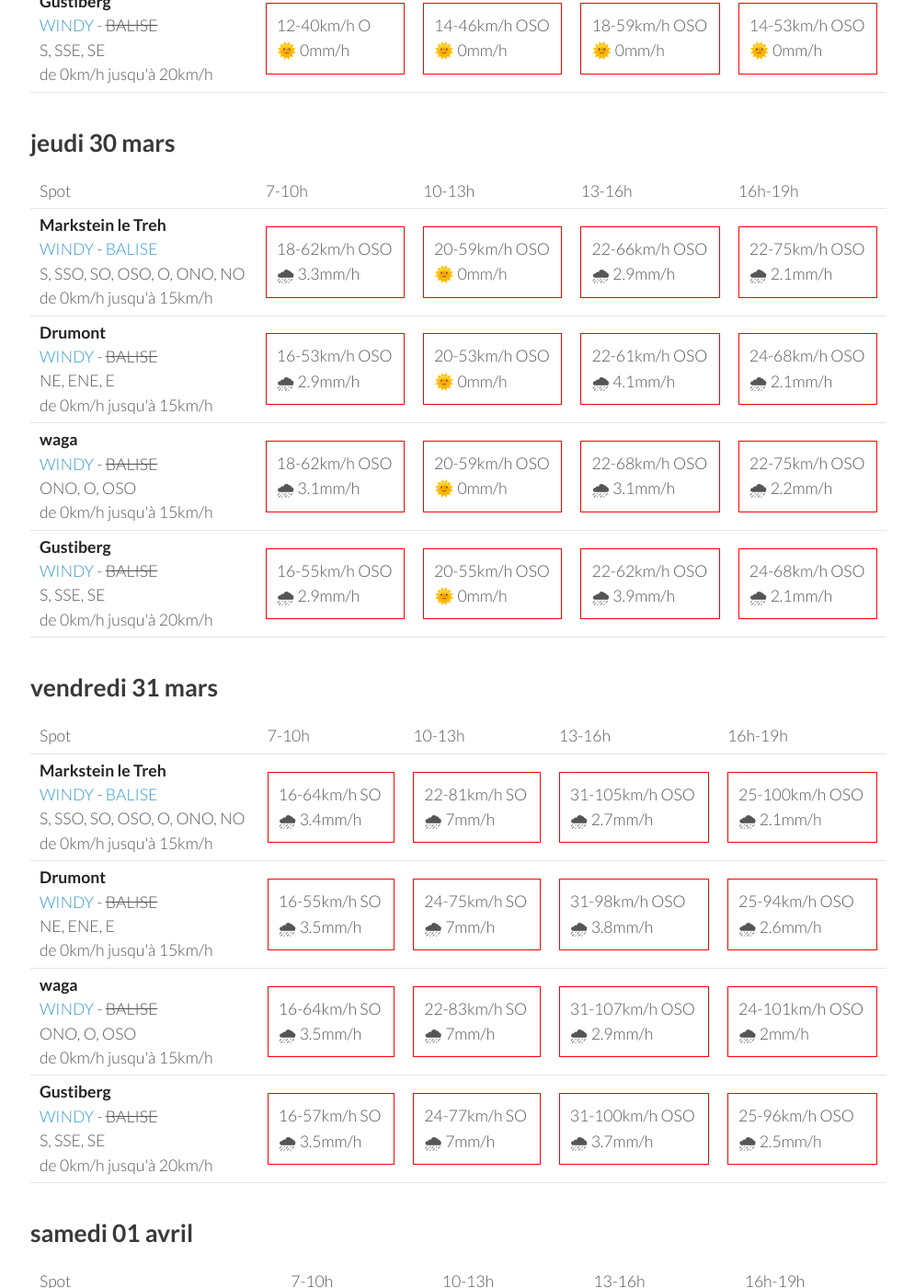
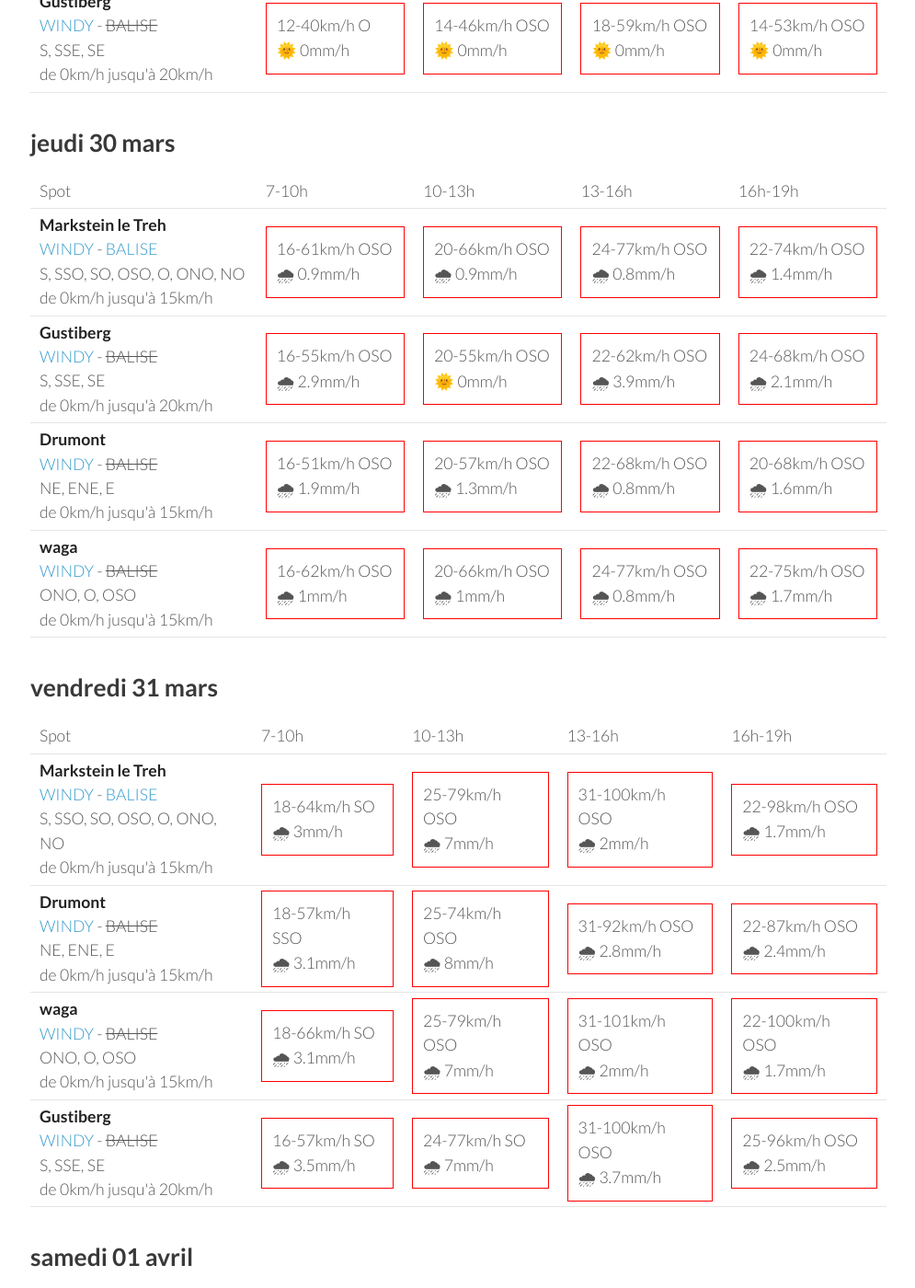
Before and after one commit to parapente-dans-le-nord/parapente-dans-le-nord.github.io, a Jekyll site: the page built from vosges.markdown, in a window 1280 px wide and 1400 px high, scrolled down 1918 px. Shown: the whole window at 92% size, without its empty margins (25-1020 px from the left). Built offline with Jekyll 4.4.1, drawn with Linux system fonts in a browser that asks for light colours; some of the changed text lies outside the part shown.

Commit message:
update index.markdown

```diff
--- a/vosges.markdown
+++ b/vosges.markdown
@@ -134,8 +134,8 @@ page mise à jour le lundi 27 mars 19:16
 
             <td><div class="not-flyable"><p>9-24km/h ONO</p><p>🌞 0mm/h</p></div></td>
             <td><div class="not-flyable"><p>14-53km/h OSO</p><p>🌞 0mm/h</p></div></td>
+            <td><div class="not-flyable"><p>24-66km/h OSO</p><p>🌞 0mm/h</p></div></td>
             <td><div class="not-flyable"><p>18-66km/h OSO</p><p>🌞 0mm/h</p></div></td>
-            <td><div class="not-flyable"><p>14-59km/h OSO</p><p>🌞 0mm/h</p></div></td>
 
 
     </tr>
@@ -144,8 +144,8 @@ page mise à jour le lundi 27 mars 19:16
 
             <td><div class="not-flyable"><p>12-31km/h OSO</p><p>🌞 0mm/h</p></div></td>
             <td><div class="not-flyable"><p>14-51km/h OSO</p><p>🌞 0mm/h</p></div></td>
-            <td><div class="not-flyable"><p>20-66km/h OSO</p><p>🌞 0mm/h</p></div></td>
-            <td><div class="not-flyable"><p>14-59km/h OSO</p><p>🌞 0mm/h</p></div></td>
+            <td><div class="not-flyable"><p>24-64km/h OSO</p><p>🌞 0mm/h</p></div></td>
+            <td><div class="not-flyable"><p>18-64km/h OSO</p><p>🌞 0mm/h</p></div></td>
 
 
     </tr>
@@ -153,9 +153,9 @@ page mise à jour le lundi 27 mars 19:16
         <td><strong>Drumont</strong><br><a href="https://windy.com/47.898/6.919?47.687,6.919,9,m:eYYagmG">WINDY</a> - <span class="no-balise"> BALISE </span><br> <span class="vent-favorable">NE, ENE, E</span><br><span class="force-vent">de 0km/h jusqu'à 15km/h</span> </td>
 
             <td><div class="not-flyable"><p>16-48km/h O</p><p>🌞 0mm/h</p></div></td>
-            <td><div class="not-flyable"><p>12-44km/h OSO</p><p>🌞 0mm/h</p></div></td>
-            <td><div class="not-flyable"><p>16-57km/h OSO</p><p>🌞 0mm/h</p></div></td>
-            <td><div class="not-flyable"><p>14-51km/h OSO</p><p>🌞 0mm/h</p></div></td>
+            <td><div class="not-flyable"><p>14-44km/h OSO</p><p>🌞 0mm/h</p></div></td>
+            <td><div class="not-flyable"><p>22-59km/h OSO</p><p>🌞 0mm/h</p></div></td>
+            <td><div class="not-flyable"><p>18-59km/h OSO</p><p>🌞 0mm/h</p></div></td>
 
 
     </tr>
@@ -188,30 +188,10 @@ page mise à jour le lundi 27 mars 19:16
 <tr>
         <td><strong>Markstein le Treh</strong><br><a href="https://windy.com/47.926/7.012?47.505,7.012,8,m:eY1agmQ">WINDY</a> - <span class=""><a href="http://www.balisemeteo.com/balise.php?idBalise=136">BALISE</a> </span><br> <span class="vent-favorable">S, SSO, SO, OSO, O, ONO, NO</span><br><span class="force-vent">de 0km/h jusqu'à 15km/h</span> </td>
 
-            <td><div class="not-flyable"><p>18-62km/h OSO</p><p>🌧 3.3mm/h</p></div></td>
-            <td><div class="not-flyable"><p>20-59km/h OSO</p><p>🌞 0mm/h</p></div></td>
-            <td><div class="not-flyable"><p>22-66km/h OSO</p><p>🌧 2.9mm/h</p></div></td>
-            <td><div class="not-flyable"><p>22-75km/h OSO</p><p>🌧 2.1mm/h</p></div></td>
-
-
-    </tr>
-<tr>
-        <td><strong>Drumont</strong><br><a href="https://windy.com/47.898/6.919?47.687,6.919,9,m:eYYagmG">WINDY</a> - <span class="no-balise"> BALISE </span><br> <span class="vent-favorable">NE, ENE, E</span><br><span class="force-vent">de 0km/h jusqu'à 15km/h</span> </td>
-
-            <td><div class="not-flyable"><p>16-53km/h OSO</p><p>🌧 2.9mm/h</p></div></td>
-            <td><div class="not-flyable"><p>20-53km/h OSO</p><p>🌞 0mm/h</p></div></td>
-            <td><div class="not-flyable"><p>22-61km/h OSO</p><p>🌧 4.1mm/h</p></div></td>
-            <td><div class="not-flyable"><p>24-68km/h OSO</p><p>🌧 2.1mm/h</p></div></td>
-
-
-    </tr>
-<tr>
-        <td><strong>waga</strong><br><a href="https://windy.com/47.903/6.996?47.900,6.983,15">WINDY</a> - <span class="no-balise"> BALISE </span><br> <span class="vent-favorable">ONO, O, OSO</span><br><span class="force-vent">de 0km/h jusqu'à 15km/h</span> </td>
-
-            <td><div class="not-flyable"><p>18-62km/h OSO</p><p>🌧 3.1mm/h</p></div></td>
-            <td><div class="not-flyable"><p>20-59km/h OSO</p><p>🌞 0mm/h</p></div></td>
-            <td><div class="not-flyable"><p>22-68km/h OSO</p><p>🌧 3.1mm/h</p></div></td>
-            <td><div class="not-flyable"><p>22-75km/h OSO</p><p>🌧 2.2mm/h</p></div></td>
+            <td><div class="not-flyable"><p>16-61km/h OSO</p><p>🌧 0.9mm/h</p></div></td>
+            <td><div class="not-flyable"><p>20-66km/h OSO</p><p>🌧 0.9mm/h</p></div></td>
+            <td><div class="not-flyable"><p>24-77km/h OSO</p><p>🌧 0.8mm/h</p></div></td>
+            <td><div class="not-flyable"><p>22-74km/h OSO</p><p>🌧 1.4mm/h</p></div></td>
 
 
     </tr>
@@ -222,6 +202,26 @@ page mise à jour le lundi 27 mars 19:16
             <td><div class="not-flyable"><p>20-55km/h OSO</p><p>🌞 0mm/h</p></div></td>
             <td><div class="not-flyable"><p>22-62km/h OSO</p><p>🌧 3.9mm/h</p></div></td>
             <td><div class="not-flyable"><p>24-68km/h OSO</p><p>🌧 2.1mm/h</p></div></td>
+
+
+    </tr>
+<tr>
+        <td><strong>Drumont</strong><br><a href="https://windy.com/47.898/6.919?47.687,6.919,9,m:eYYagmG">WINDY</a> - <span class="no-balise"> BALISE </span><br> <span class="vent-favorable">NE, ENE, E</span><br><span class="force-vent">de 0km/h jusqu'à 15km/h</span> </td>
+
+            <td><div class="not-flyable"><p>16-51km/h OSO</p><p>🌧 1.9mm/h</p></div></td>
+            <td><div class="not-flyable"><p>20-57km/h OSO</p><p>🌧 1.3mm/h</p></div></td>
+            <td><div class="not-flyable"><p>22-68km/h OSO</p><p>🌧 0.8mm/h</p></div></td>
+            <td><div class="not-flyable"><p>20-68km/h OSO</p><p>🌧 1.6mm/h</p></div></td>
+
+
+    </tr>
+<tr>
+        <td><strong>waga</strong><br><a href="https://windy.com/47.903/6.996?47.900,6.983,15">WINDY</a> - <span class="no-balise"> BALISE </span><br> <span class="vent-favorable">ONO, O, OSO</span><br><span class="force-vent">de 0km/h jusqu'à 15km/h</span> </td>
+
+            <td><div class="not-flyable"><p>16-62km/h OSO</p><p>🌧 1mm/h</p></div></td>
+            <td><div class="not-flyable"><p>20-66km/h OSO</p><p>🌧 1mm/h</p></div></td>
+            <td><div class="not-flyable"><p>24-77km/h OSO</p><p>🌧 0.8mm/h</p></div></td>
+            <td><div class="not-flyable"><p>22-75km/h OSO</p><p>🌧 1.7mm/h</p></div></td>
 
 
     </tr>
@@ -244,30 +244,30 @@ page mise à jour le lundi 27 mars 19:16
 <tr>
         <td><strong>Markstein le Treh</strong><br><a href="https://windy.com/47.926/7.012?47.505,7.012,8,m:eY1agmQ">WINDY</a> - <span class=""><a href="http://www.balisemeteo.com/balise.php?idBalise=136">BALISE</a> </span><br> <span class="vent-favorable">S, SSO, SO, OSO, O, ONO, NO</span><br><span class="force-vent">de 0km/h jusqu'à 15km/h</span> </td>
 
-            <td><div class="not-flyable"><p>16-64km/h SO</p><p>🌧 3.4mm/h</p></div></td>
-            <td><div class="not-flyable"><p>22-81km/h SO</p><p>🌧 7mm/h</p></div></td>
-            <td><div class="not-flyable"><p>31-105km/h OSO</p><p>🌧 2.7mm/h</p></div></td>
-            <td><div class="not-flyable"><p>25-100km/h OSO</p><p>🌧 2.1mm/h</p></div></td>
+            <td><div class="not-flyable"><p>18-64km/h SO</p><p>🌧 3mm/h</p></div></td>
+            <td><div class="not-flyable"><p>25-79km/h OSO</p><p>🌧 7mm/h</p></div></td>
+            <td><div class="not-flyable"><p>31-100km/h OSO</p><p>🌧 2mm/h</p></div></td>
+            <td><div class="not-flyable"><p>22-98km/h OSO</p><p>🌧 1.7mm/h</p></div></td>
 
 
     </tr>
 <tr>
         <td><strong>Drumont</strong><br><a href="https://windy.com/47.898/6.919?47.687,6.919,9,m:eYYagmG">WINDY</a> - <span class="no-balise"> BALISE </span><br> <span class="vent-favorable">NE, ENE, E</span><br><span class="force-vent">de 0km/h jusqu'à 15km/h</span> </td>
 
-            <td><div class="not-flyable"><p>16-55km/h SO</p><p>🌧 3.5mm/h</p></div></td>
-            <td><div class="not-flyable"><p>24-75km/h SO</p><p>🌧 7mm/h</p></div></td>
-            <td><div class="not-flyable"><p>31-98km/h OSO</p><p>🌧 3.8mm/h</p></div></td>
-            <td><div class="not-flyable"><p>25-94km/h OSO</p><p>🌧 2.6mm/h</p></div></td>
+            <td><div class="not-flyable"><p>18-57km/h SSO</p><p>🌧 3.1mm/h</p></div></td>
+            <td><div class="not-flyable"><p>25-74km/h OSO</p><p>🌧 8mm/h</p></div></td>
+            <td><div class="not-flyable"><p>31-92km/h OSO</p><p>🌧 2.8mm/h</p></div></td>
+            <td><div class="not-flyable"><p>22-87km/h OSO</p><p>🌧 2.4mm/h</p></div></td>
 
 
     </tr>
 <tr>
         <td><strong>waga</strong><br><a href="https://windy.com/47.903/6.996?47.900,6.983,15">WINDY</a> - <span class="no-balise"> BALISE </span><br> <span class="vent-favorable">ONO, O, OSO</span><br><span class="force-vent">de 0km/h jusqu'à 15km/h</span> </td>
 
-            <td><div class="not-flyable"><p>16-64km/h SO</p><p>🌧 3.5mm/h</p></div></td>
-            <td><div class="not-flyable"><p>22-83km/h SO</p><p>🌧 7mm/h</p></div></td>
-            <td><div class="not-flyable"><p>31-107km/h OSO</p><p>🌧 2.9mm/h</p></div></td>
-            <td><div class="not-flyable"><p>24-101km/h OSO</p><p>🌧 2mm/h</p></div></td>
+            <td><div class="not-flyable"><p>18-66km/h SO</p><p>🌧 3.1mm/h</p></div></td>
+            <td><div class="not-flyable"><p>25-79km/h OSO</p><p>🌧 7mm/h</p></div></td>
+            <td><div class="not-flyable"><p>31-101km/h OSO</p><p>🌧 2mm/h</p></div></td>
+            <td><div class="not-flyable"><p>22-100km/h OSO</p><p>🌧 1.7mm/h</p></div></td>
 
 
     </tr>
@@ -300,30 +300,30 @@ page mise à jour le lundi 27 mars 19:16
 <tr>
         <td><strong>waga</strong><br><a href="https://windy.com/47.903/6.996?47.900,6.983,15">WINDY</a> - <span class="no-balise"> BALISE </span><br> <span class="vent-favorable">ONO, O, OSO</span><br><span class="force-vent">de 0km/h jusqu'à 15km/h</span> </td>
 
-            <td><div class="not-flyable"><p>18-68km/h O</p><p>🌧 1.7mm/h</p></div></td>
-            <td><div class="not-flyable"><p>22-70km/h O</p><p>🌧 1mm/h</p></div></td>
-            <td><div class="not-flyable"><p>22-72km/h O</p><p>🌧 1.2mm/h</p></div></td>
-            <td><div class="not-flyable"><p>16-75km/h O</p><p>🌧 2.3mm/h</p></div></td>
+            <td><div class="not-flyable"><p>18-77km/h OSO</p><p>🌧 0.8mm/h</p></div></td>
+            <td><div class="not-flyable"><p>18-68km/h OSO</p><p>🌧 1.4mm/h</p></div></td>
+            <td><div class="not-flyable"><p>25-79km/h O</p><p>🌧 2.1mm/h</p></div></td>
+            <td><div class="not-flyable"><p>22-83km/h O</p><p>🌧 1.6mm/h</p></div></td>
 
 
     </tr>
 <tr>
         <td><strong>Markstein le Treh</strong><br><a href="https://windy.com/47.926/7.012?47.505,7.012,8,m:eY1agmQ">WINDY</a> - <span class=""><a href="http://www.balisemeteo.com/balise.php?idBalise=136">BALISE</a> </span><br> <span class="vent-favorable">S, SSO, SO, OSO, O, ONO, NO</span><br><span class="force-vent">de 0km/h jusqu'à 15km/h</span> </td>
 
-            <td><div class="not-flyable"><p>18-68km/h O</p><p>🌧 1.6mm/h</p></div></td>
-            <td><div class="not-flyable"><p>22-68km/h O</p><p>🌧 0.9mm/h</p></div></td>
-            <td><div class="not-flyable"><p>22-70km/h O</p><p>🌧 1.2mm/h</p></div></td>
-            <td><div class="not-flyable"><p>18-74km/h O</p><p>🌧 2.2mm/h</p></div></td>
+            <td><div class="not-flyable"><p>18-77km/h OSO</p><p>🌧 1mm/h</p></div></td>
+            <td><div class="not-flyable"><p>20-68km/h OSO</p><p>🌧 1.4mm/h</p></div></td>
+            <td><div class="not-flyable"><p>25-79km/h O</p><p>🌧 1.9mm/h</p></div></td>
+            <td><div class="not-flyable"><p>22-81km/h O</p><p>🌧 1.5mm/h</p></div></td>
 
 
     </tr>
 <tr>
         <td><strong>Drumont</strong><br><a href="https://windy.com/47.898/6.919?47.687,6.919,9,m:eYYagmG">WINDY</a> - <span class="no-balise"> BALISE </span><br> <span class="vent-favorable">NE, ENE, E</span><br><span class="force-vent">de 0km/h jusqu'à 15km/h</span> </td>
 
-            <td><div class="not-flyable"><p>18-57km/h O</p><p>🌧 2.1mm/h</p></div></td>
-            <td><div class="not-flyable"><p>22-62km/h O</p><p>🌧 1.5mm/h</p></div></td>
-            <td><div class="not-flyable"><p>22-64km/h O</p><p>🌧 1.9mm/h</p></div></td>
-            <td><div class="not-flyable"><p>14-68km/h O</p><p>🌧 2.5mm/h</p></div></td>
+            <td><div class="not-flyable"><p>22-68km/h OSO</p><p>🌧 1.7mm/h</p></div></td>
+            <td><div class="not-flyable"><p>20-62km/h OSO</p><p>🌧 1.5mm/h</p></div></td>
+            <td><div class="not-flyable"><p>25-75km/h OSO</p><p>🌧 1.8mm/h</p></div></td>
+            <td><div class="not-flyable"><p>22-75km/h O</p><p>🌧 1.4mm/h</p></div></td>
 
 
     </tr>
```
Also changed, not shown: other parts of vosges.markdown (+1 -1 lines).
